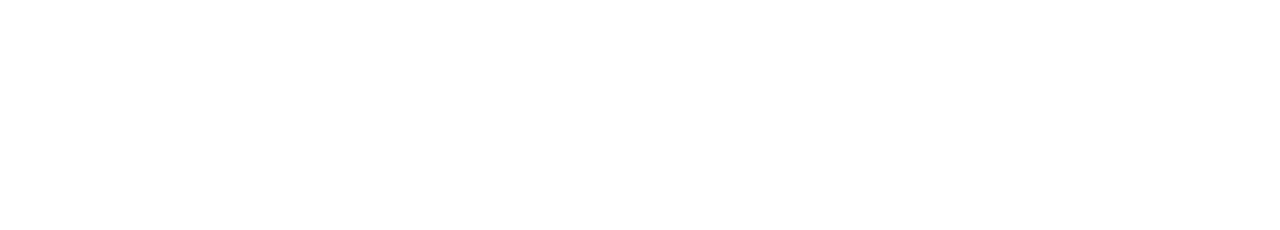
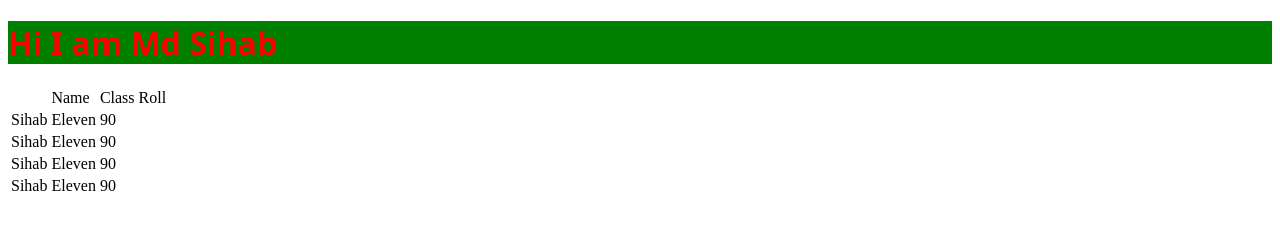
Before and after one commit to sihab2022/my.first.website, a plain HTML site: page index.html in a window 1280 px wide. Drawn offline with Linux system fonts and the light colour scheme.

Commit message:
My noove try

```diff
--- a/index.html
+++ b/index.html
@@ -7,6 +7,24 @@
     <title>Document</title>
 </head>
 <body>
+    <h1 style="color:red ; background:green ; font-family:'Segoe UI', Tahoma, Geneva, Verdana, sans-serif">Hi I am Md Sihab</h1>
+    <table>
+<th><td>Name</td><td>Class</td><td>Roll</td></th>
+<tr><td>Sihab</td><td>Eleven</td><td>90
+
+</td></tr>
+  <tr><td>Sihab</td><td>Eleven</td><td>90
+
+</td></tr><tr><td>Sihab</td><td>Eleven</td><td>90
+
+</td></tr><tr><td>Sihab</td><td>Eleven</td><td>90
+
+</td></tr>
+    </table>
+
+
+
+
 
 </body>
 </html>
```
